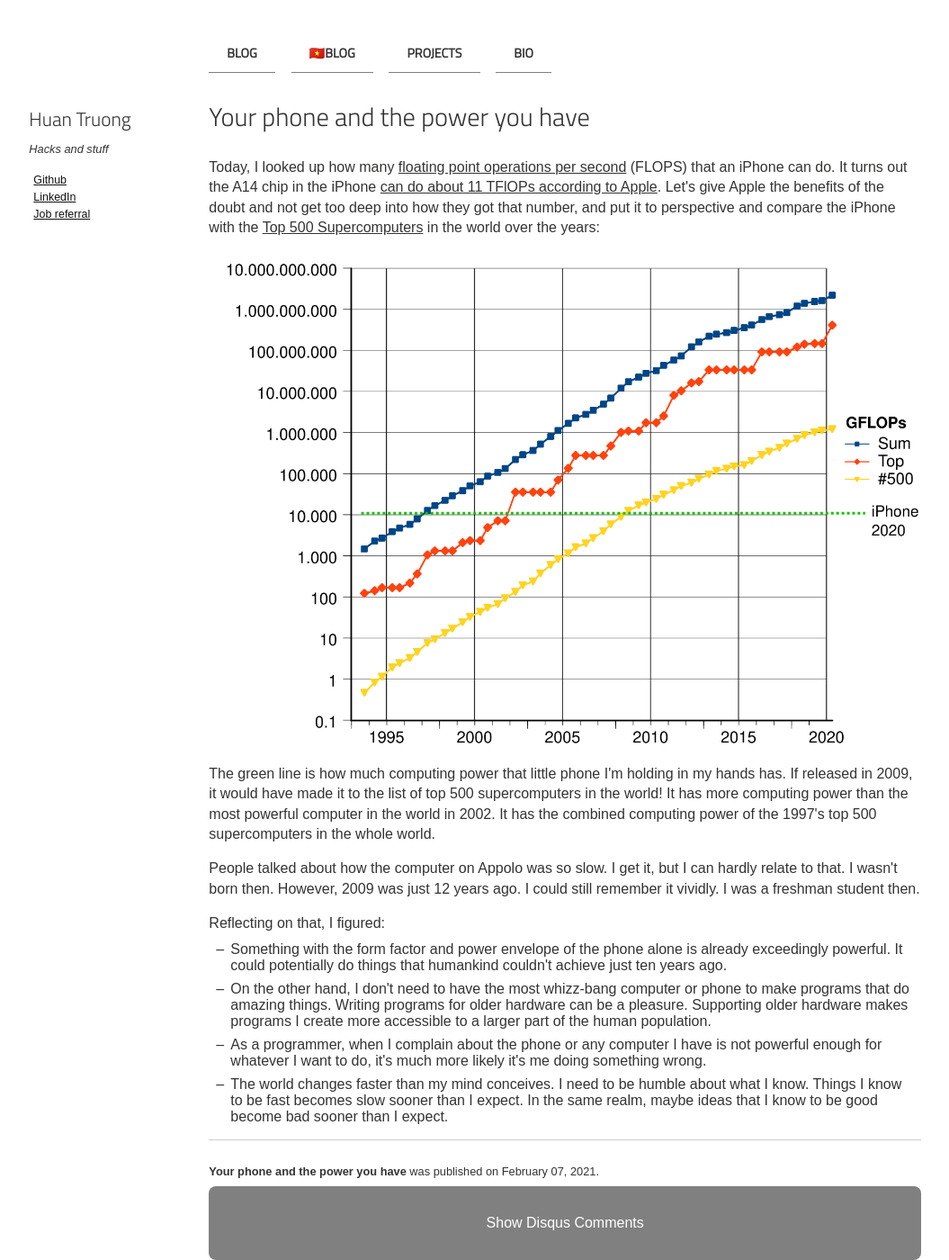
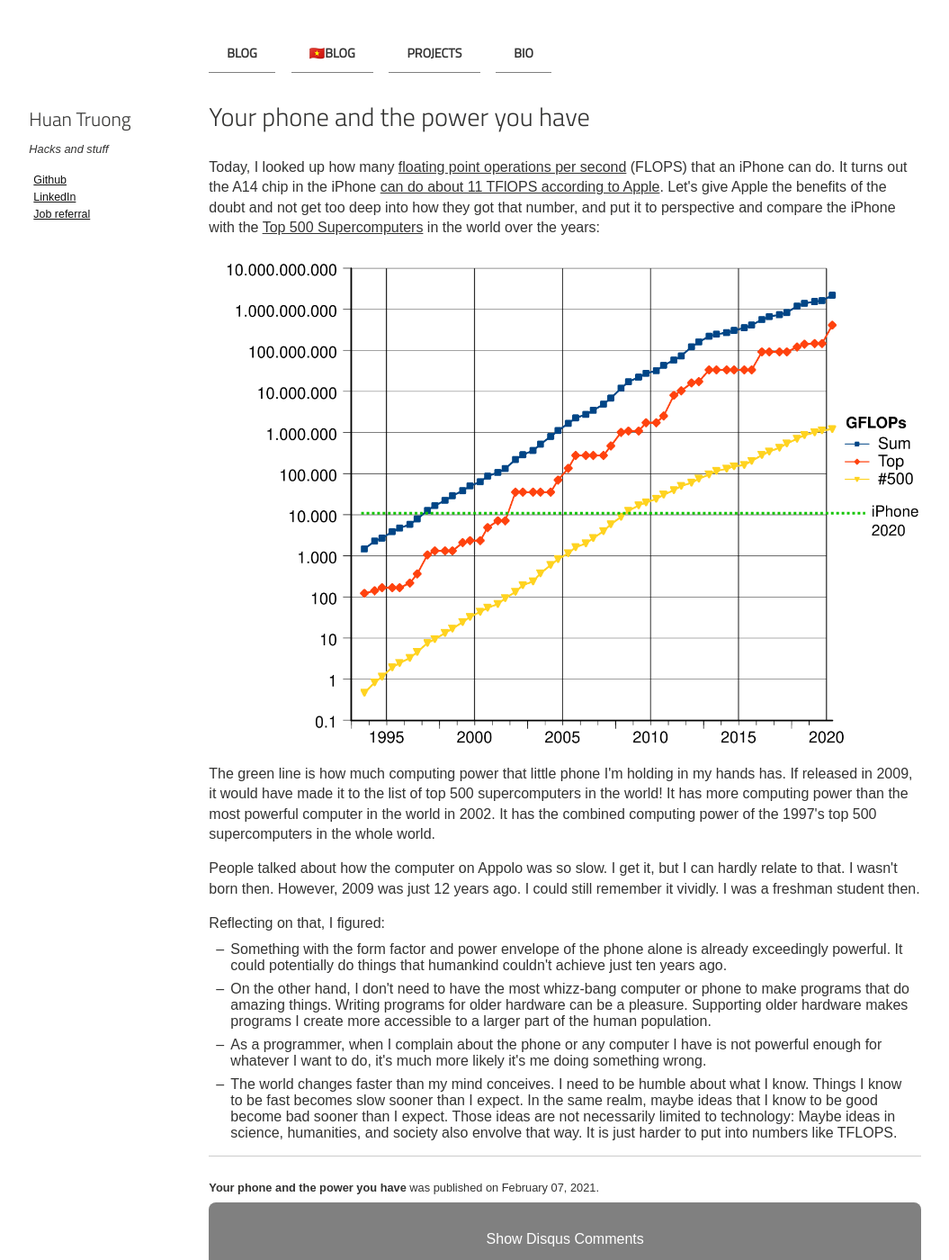
Before and after one commit to htruong/htruong.github.io, a Jekyll site: the page built from _posts/2021-02-07-phone-power.md, in a window 1280 px wide and 1400 px high. Shown: the whole window at 90% size, without its empty margins (116-1171 px from the left). Built offline with Jekyll 4.4.1, drawn with Linux system fonts in a browser that asks for light colours.

Commit message:
Blog: Change wordings phone-power

```diff
--- a/_posts/2021-02-07-phone-power.md
+++ b/_posts/2021-02-07-phone-power.md
@@ -3,7 +3,7 @@
 title : "Your phone and the power you have"
 ---
 
-Today, I looked up how many [floating point operations per second](https://en.wikipedia.org/wiki/FLOPS) (FLOPS) that an iPhone can do. It turns out the A14 chip in the iPhone [can do about 11 TFlOPs according to Apple](https://www.forbes.com/sites/moorinsights/2020/10/15/apple-claims-the-iphone-12s-a14-bionic-challenges-laptops-but-gives-no-details/). Let's give Apple the benefits of the doubt and not get too deep into how they got that number, and put it to perspective and compare the iPhone with the [Top 500 Supercomputers](https://en.wikipedia.org/wiki/History_of_supercomputing) in the world over the years:
+Today, I looked up how many [floating point operations per second](https://en.wikipedia.org/wiki/FLOPS) (FLOPS) that an iPhone can do. It turns out the A14 chip in the iPhone [can do about 11 TFlOPS according to Apple](https://www.forbes.com/sites/moorinsights/2020/10/15/apple-claims-the-iphone-12s-a14-bionic-challenges-laptops-but-gives-no-details/). Let's give Apple the benefits of the doubt and not get too deep into how they got that number, and put it to perspective and compare the iPhone with the [Top 500 Supercomputers](https://en.wikipedia.org/wiki/History_of_supercomputing) in the world over the years:
 
 ![iPhone vs Supercomputers](/assets/posts-images/iphone-vs-supercomputers.png)
 
@@ -16,4 +16,4 @@
 - Something with the form factor and power envelope of the phone alone is already exceedingly powerful. It could potentially do things that humankind couldn't achieve just ten years ago.
 - On the other hand, I don't need to have the most whizz-bang computer or phone to make programs that do amazing things. Writing programs for older hardware can be a pleasure. Supporting older hardware makes programs I create more accessible to a larger part of the human population.
 - As a programmer, when I complain about the phone or any computer I have is not powerful enough for whatever I want to do, it's much more likely it's me doing something wrong.
-- The world changes faster than my mind conceives. I need to be humble about what I know. Things I know to be fast becomes slow sooner than I expect. In the same realm, maybe ideas that I know to be good become bad sooner than I expect.
+- The world changes faster than my mind conceives. I need to be humble about what I know. Things I know to be fast becomes slow sooner than I expect. In the same realm, maybe ideas that I know to be good become bad sooner than I expect. Those ideas are not necessarily limited to technology: Maybe ideas in science, humanities, and society also envolve that way. It is just harder to put into numbers like TFLOPS.
```
